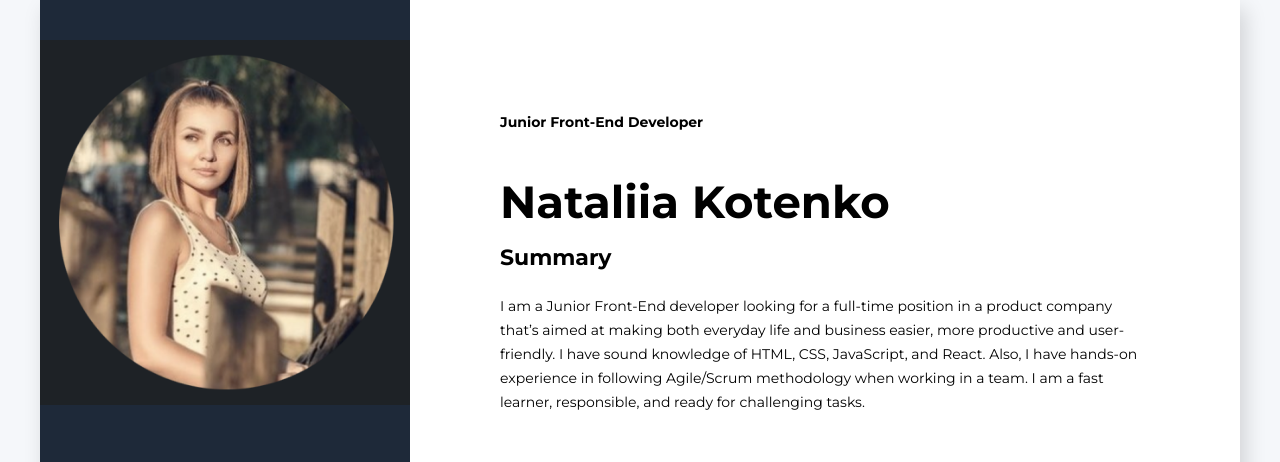
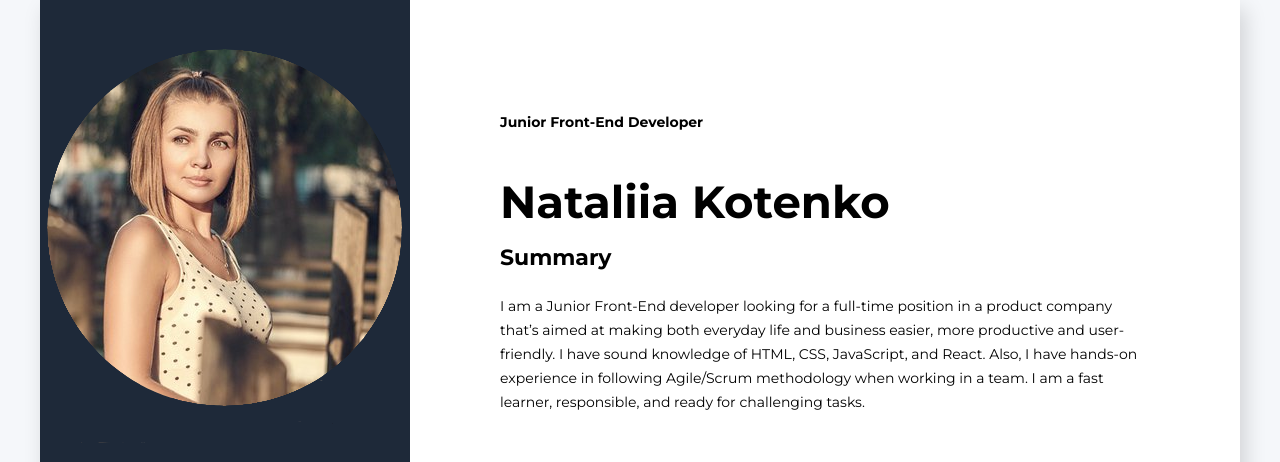
Before and after one commit to KotenkoNata/rsschool-cv, a plain HTML site: page index.html in a window 1280 px wide. Shown: the top 462 px of the page. Drawn offline with nearby package versions, Linux system fonts and the light colour scheme.

Commit message:
fix: add photo with transparent background

```diff
--- a/index.html
+++ b/index.html
@@ -70,7 +70,7 @@
         <div class="photo-container">
             <img
                     class="my-photo"
-                    src="./images/photo.png"
+                    src="./images/photo-avatar2.png"
                     alt="Photo Kotenko Nataliia"
                     width="370"
             />
```
Also changed, not shown: images/photo-avatar2.png (added), images/photo.png (deleted).
